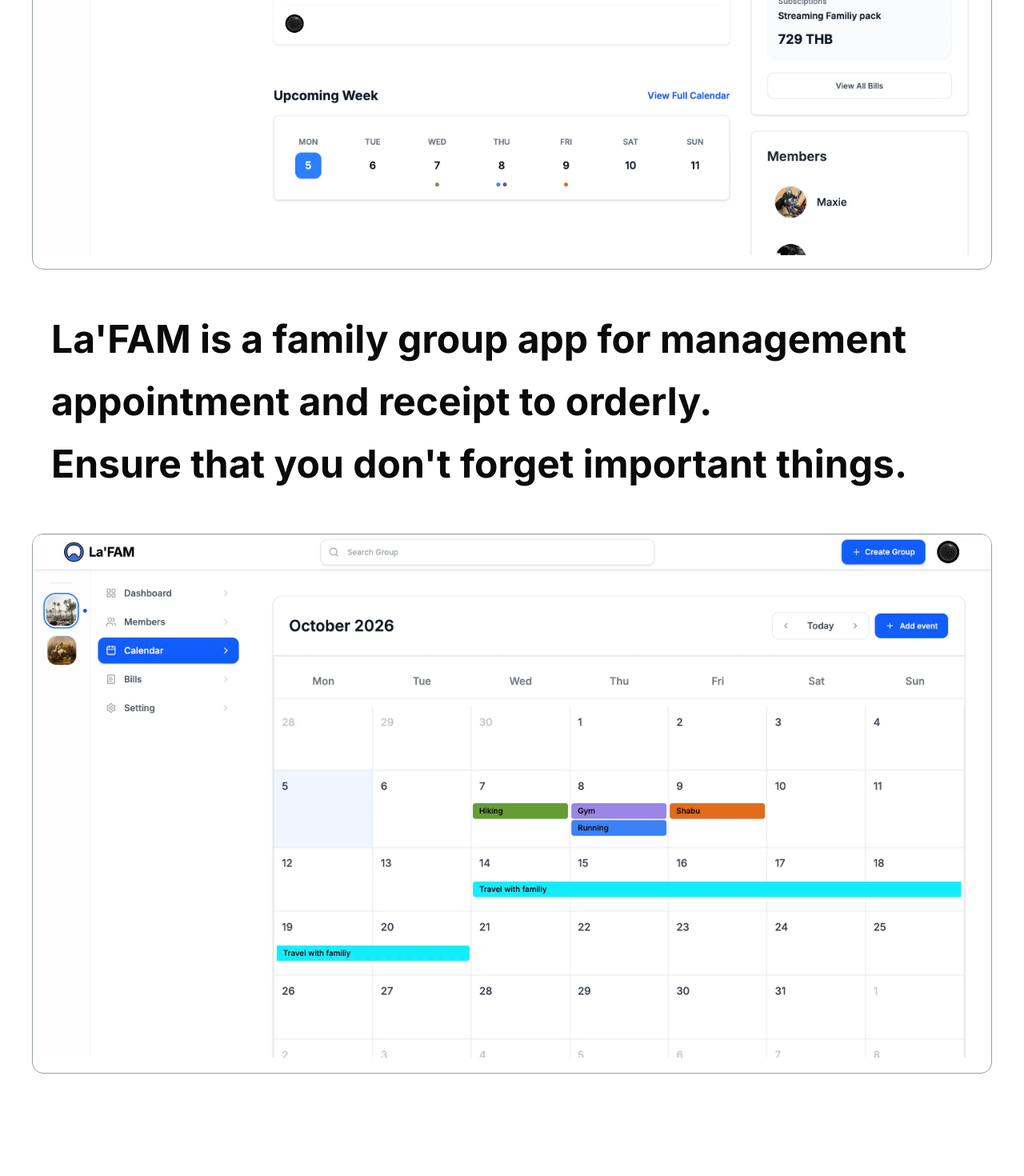
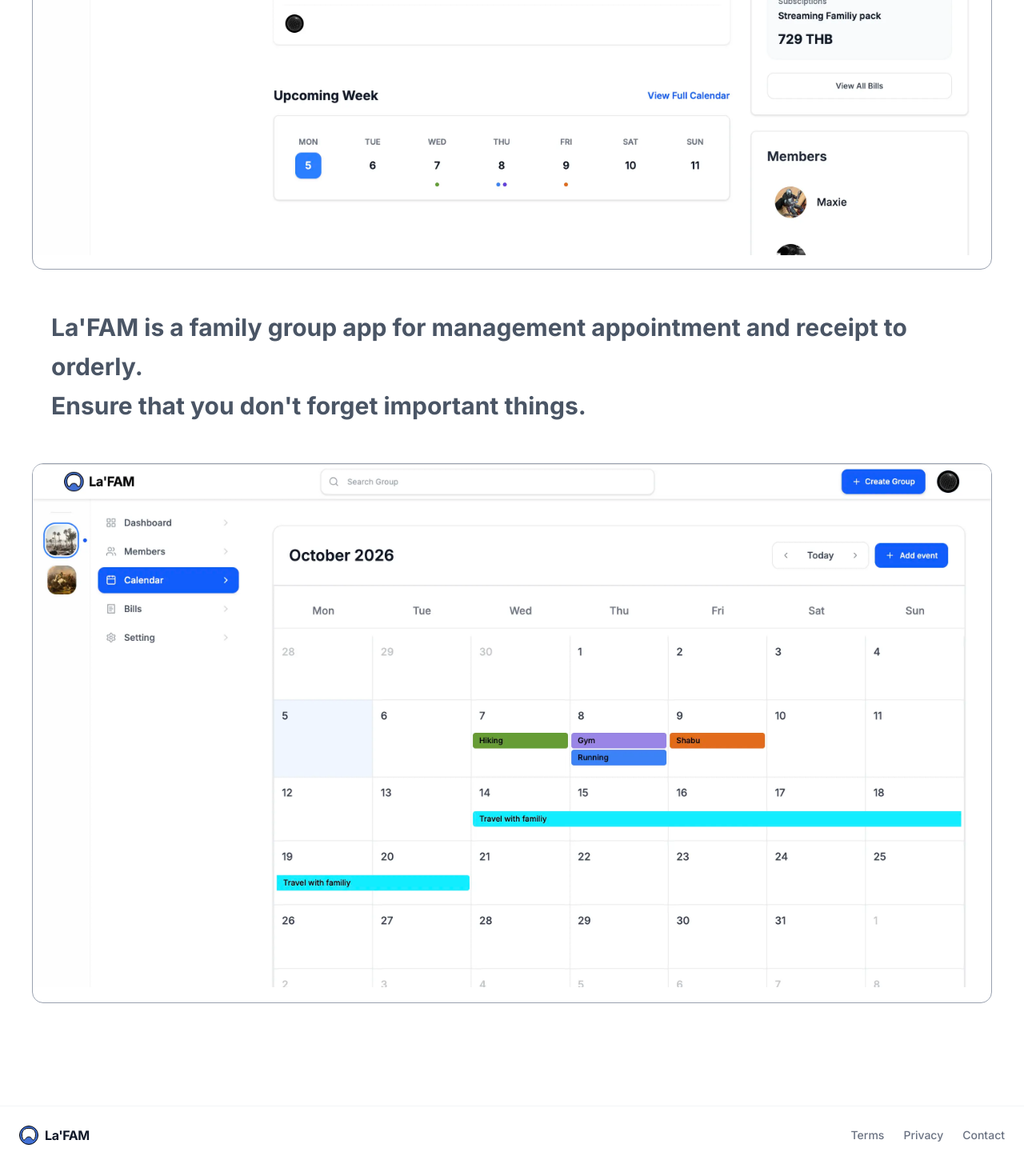
Before and after one commit to Premeeii/la-fam, a Next.js app in the folder frontend/lafam-web/: page / in a window 1280 px wide. Shown: the part 815-2285 px from the top of the page at 80% size. Built offline with nearby package versions, Linux system fonts and the light colour scheme.

Commit message:
Improve: add Footer and Link Router to Openning page (#69)
* improve: add link router for icon app on auth page

* improve: create footer on openning page

```diff
--- a/frontend/lafam-web/src/app/(auth)/layout.tsx
+++ b/frontend/lafam-web/src/app/(auth)/layout.tsx
@@ -1,5 +1,6 @@
 import Image from 'next/image';
 import { ThemeProvider } from 'next-themes';
+import Link from 'next/link';
 
 export default function AuthLayout({
   children,
@@ -24,7 +25,8 @@ export default function AuthLayout({
       <div className="flex w-full flex-col justify-between bg-[#FFFFFF] px-6 py-8 lg:w-1/2 lg:bg-white lg:px-16 lg:py-12 xl:w-[40%]">
         <div className="mx-auto flex w-full max-w-md flex-1 flex-col justify-center">
           {/* Logo */}
-          <div className="mb-15 flex items-center gap-3">
+
+          <Link href='/' className="mb-15 flex items-center gap-3">
             <Image
               src="/icon.svg"
               alt="La'FAM"
@@ -37,7 +39,7 @@ export default function AuthLayout({
             <span className="text-xl font-semibold tracking-tight text-gray-900">
               La&apos;FAM
             </span>
-          </div>
+          </Link>
 
           {/* Mobile image */}
           <div className="relative mb-6 h-52 w-full overflow-hidden rounded-2xl shadow-sm lg:hidden">
--- a/frontend/lafam-web/src/app/page.tsx
+++ b/frontend/lafam-web/src/app/page.tsx
@@ -74,7 +74,7 @@ export default function Home() {
               priority
             />
           </div>
-          <h1 className="text-lg w-full leading-relaxed text-left pl-6 pr-10 font-bold sm:text-xl md:text-5xl dark:text-gray-300">
+          <h1 className="text-lg w-full leading-relaxed text-left text-gray-600 pl-6 pr-10 font-bold sm:text-xl md:text-3xl dark:text-gray-300">
             La&apos;FAM is a family group app for management appointment and receipt to orderly. <br/>Ensure that you don&apos;t forget important things.
           </h1>
            <div className="relative aspect-video w-full overflow-hidden rounded-xl border border-gray-400 sm:aspect-video">
@@ -89,6 +89,20 @@ export default function Home() {
           </div>
         </div>
       </main>
+
+      <footer className="w-full border-t border-gray-100 bg-white py-6 dark:border-gray-800 dark:bg-black">
+        <div className="mx-auto flex w-full max-w-[1600px] flex-col items-center justify-between gap-4 px-4 sm:flex-row md:px-6">
+          <div className="flex items-center gap-2">
+            <Image src="/icon.svg" alt="La'FAM Logo" height={24} width={24} className="object-cover" />
+            <span className="font-bold tracking-tight text-gray-900 dark:text-white">La&apos;FAM</span>
+          </div>
+          <div className="flex items-center gap-6 text-sm font-medium text-gray-500 dark:text-gray-400">
+            <Link href="#" className="transition-colors hover:text-gray-900 dark:hover:text-white">Terms</Link>
+            <Link href="#" className="transition-colors hover:text-gray-900 dark:hover:text-white">Privacy</Link>
+            <Link href="#" className="transition-colors hover:text-gray-900 dark:hover:text-white">Contact</Link>
+          </div>
+        </div>
+      </footer>
     </div>
   );
 }
```
